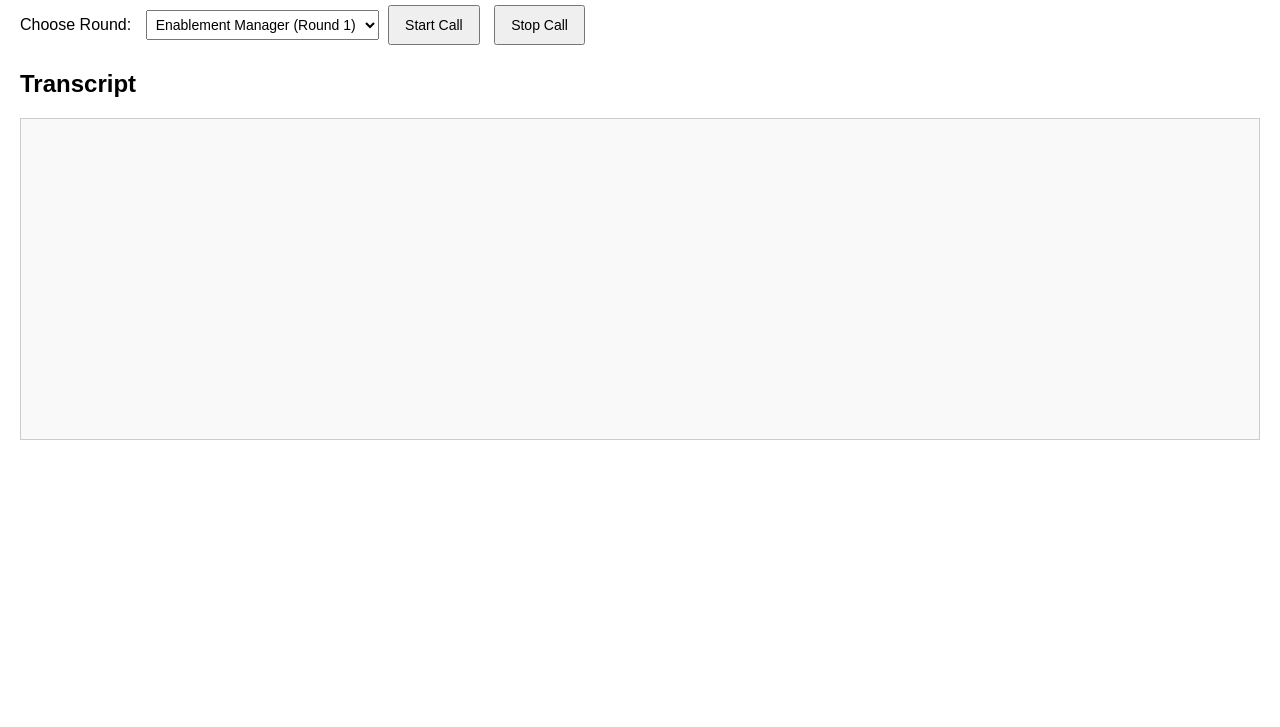
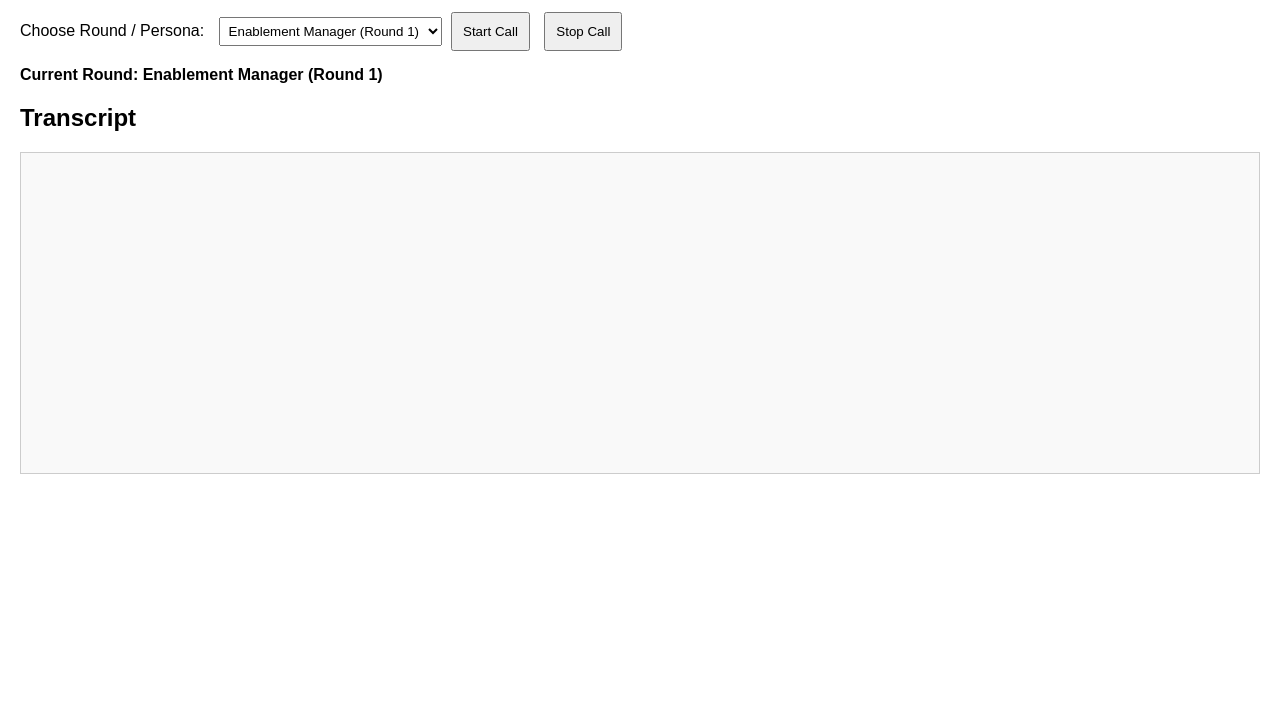
Before and after one commit to jlalonde-code/JordanAbbottNSIC, a website: page Public/index.html in a window 1280 px wide. Shown: the part 73-800 px from the top of the page. Drawn offline with Linux system fonts and the light colour scheme.

Commit message:
Update index.html

```diff
--- a/Public/index.html
+++ b/Public/index.html
@@ -12,26 +12,18 @@
         margin-top: 20px;
         background: #f9f9f9;
       }
-      button {
-        margin: 5px;
-        padding: 10px 15px;
-        font-size: 14px;
-        cursor: pointer;
-      }
-      select {
-        margin-left: 10px;
-        padding: 5px;
-        font-size: 14px;
-      }
-      h1 {
-        margin-bottom: 15px;
-      }
+      button { margin: 5px; padding: 10px; }
+      select { margin-left: 10px; padding: 5px; }
+      .user { color: blue; margin-bottom: 5px; }
+      .jordan { color: green; margin-bottom: 5px; }
+      .system { color: gray; font-style: italic; margin-bottom: 5px; }
+      #currentRound { font-weight: bold; margin-top: 10px; }
     </style>
   </head>
   <body>
     <h1>Talk to Jordan Abbott AI</h1>
 
-    <label for="roundSelect">Choose Round:</label>
+    <label for="roundSelect">Choose Round / Persona:</label>
     <select id="roundSelect">
       <option value="enablement">Enablement Manager (Round 1)</option>
       <option value="frontline">Frontline Manager (Quarterfinal)</option>
@@ -42,9 +34,21 @@
     <button id="startCall">Start Call</button>
     <button id="stopCall">Stop Call</button>
 
+    <div id="currentRound">Current Round: Enablement Manager (Round 1)</div>
+
     <h2>Transcript</h2>
     <div id="transcript"></div>
 
     <script src="client.js"></script>
+    <script>
+      const roundSelect = document.getElementById("roundSelect");
+      const currentRoundDiv = document.getElementById("currentRound");
+
+      // Update displayed current round when dropdown changes
+      roundSelect.onchange = () => {
+        const text = roundSelect.options[roundSelect.selectedIndex].text;
+        currentRoundDiv.textContent = `Current Round: ${text}`;
+      };
+    </script>
   </body>
 </html>
```
